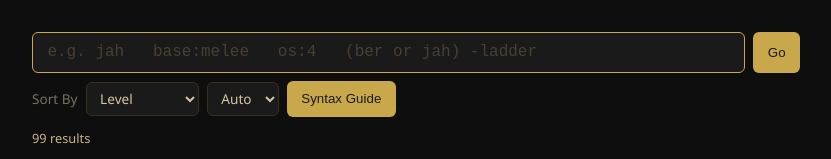
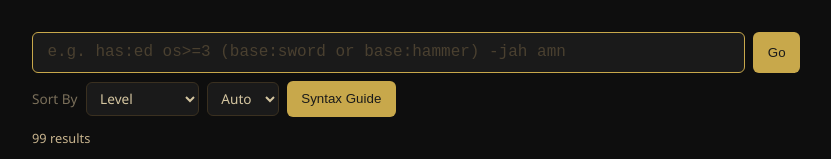
Before and after one commit to Vindexus/Runescry, a React (Vite) app: page / in a window 1280 px wide. Shown: the top 159 px of the page, without its empty margins (224-1055 px from the left). Built offline with nearby package versions, Linux system fonts and the light colour scheme.

Commit message:
Fix placeholder and a bug

```diff
--- a/src/App.tsx
+++ b/src/App.tsx
@@ -76,7 +76,7 @@ function App() {
 							type="text"
 							name="query"
 							className="search-input"
-							placeholder="e.g. jah   base:melee   os:4   (ber or jah) -ladder"
+							placeholder="e.g. has:ed os>=3 (base:sword or base:hammer) -jah amn"
 							defaultValue={query}
 							key={query}
 							autoFocus
--- a/src/data/runewords.ts
+++ b/src/data/runewords.ts
@@ -1883,7 +1883,7 @@ export const RUNEWORDS: Runeword[] = defs.map((d) => {
 	if (d.attributes.some((x) => x.match(/Increased Attack Speed/))) {
 		tags.push("ias");
 	}
-	if (d.attributes.some((x) => x.match(/\\% Enhanced Damage/))) {
+	if (d.attributes.some((x) => x.match(/Enhanced Damage/))) {
 		tags.push("ed");
 	}
 	if (d.attributes.some((x) => x.match(/Aura When Equipped/))) {
```
